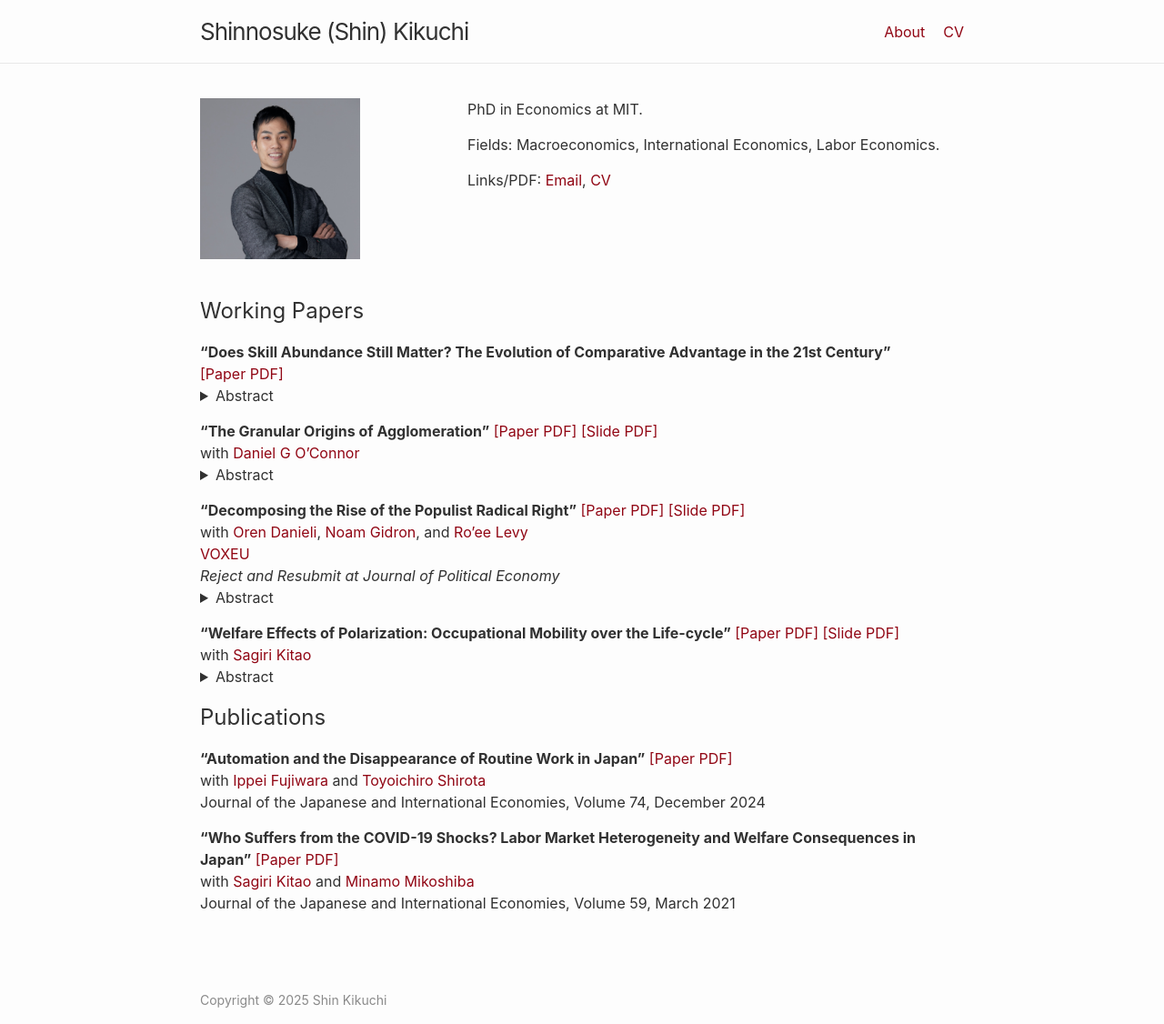
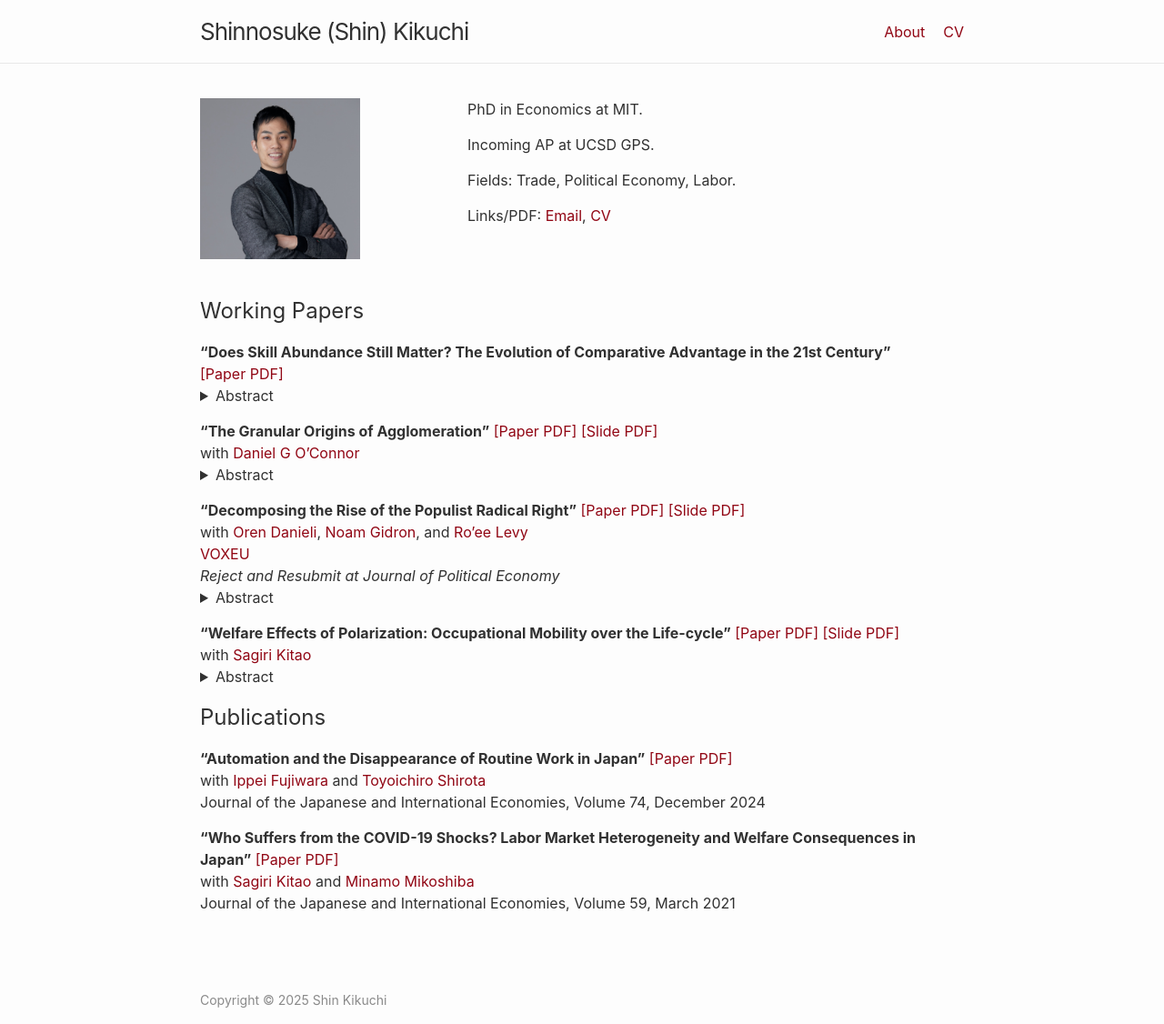
Before and after one commit to shinnkikuchi/shinnkikuchi.github.io, a Jekyll site: the page built from index.md, in a window 1280 px wide. Shown: the whole page at 91% size. Built offline with Jekyll 4.4.1, drawn with Linux system fonts in a browser that asks for light colours.

Commit message:
Update home.html

```diff
--- a/_layouts/home.html
+++ b/_layouts/home.html
@@ -10,7 +10,8 @@ layout: default
 
   <div class="columnright">
     <p>PhD in Economics at MIT. </p>
-    <p>Fields: Macroeconomics, International Economics, Labor Economics.</p>
+    <p>Incoming AP at UCSD GPS. </p>
+    <p>Fields: Trade, Political Economy, Labor.</p>
     <p>Links/PDF: <a href="mailto:skikuchi@mit.edu">Email</a>, <a href="/files/ShinKikuchi_CV.pdf" target="_blank">CV</a> </p>
   </div>
 
```
